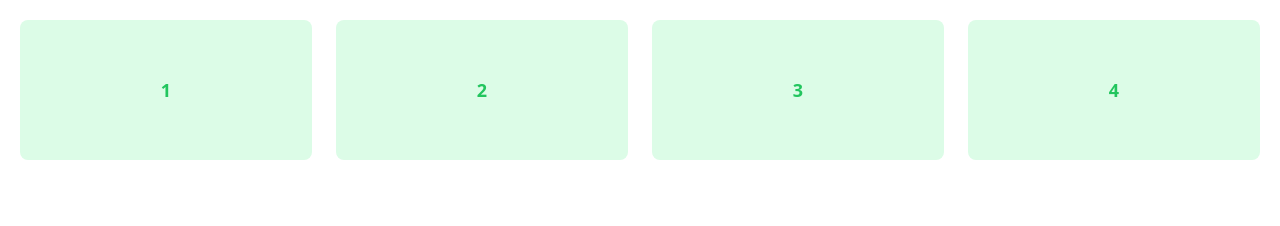
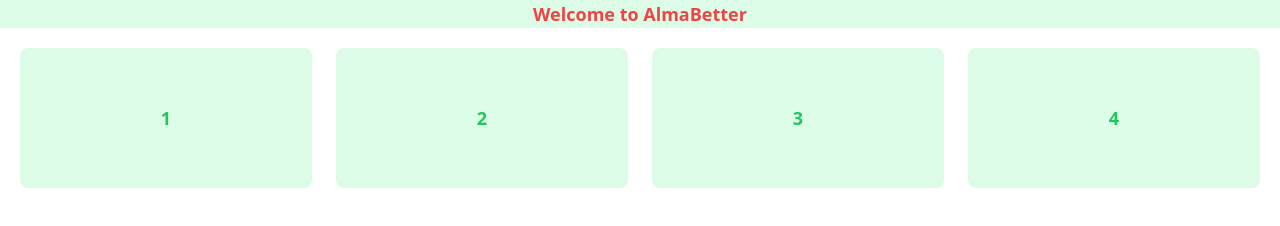
Before and after one commit to ajay1588/angular, a plain HTML site: page index.html in a window 1280 px wide. Drawn offline with nearby package versions, Linux system fonts and the light colour scheme.

Commit message:
Update index.html

```diff
--- a/index.html
+++ b/index.html
@@ -7,6 +7,7 @@
   </head>
 
 <body>
+<h5 class="bg-green-100 text-red-500 text-lg font-bold text-center">Welcome to AlmaBetter</h5>
   <div class="grid grid-cols-1 md:grid-cols-2 lg:grid-cols-4 gap-2 md:gap-4 lg:gap-6 p-5">
     <div class="bg-green-100 text-green-500 text-lg font-bold text-center p-14 rounded-lg">1</div>
     <div class="bg-green-100 text-green-500 text-lg font-bold text-center p-14 rounded-lg">2</div>
```
